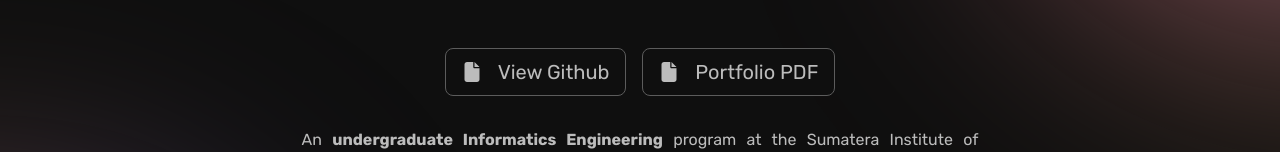
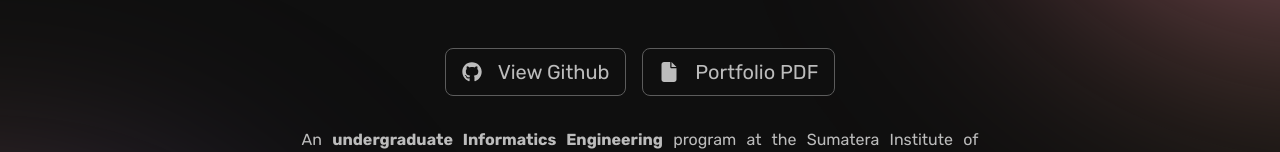
Before and after one commit to yondikavl/portfolio, a Next.js app: page / in a window 1280 px wide. Shown: the part 480-632 px from the top of the page. Built offline with nearby package versions, Linux system fonts and the light colour scheme.

Commit message:
update link

```diff
--- a/src/components/elements/Hero.tsx
+++ b/src/components/elements/Hero.tsx
@@ -2,7 +2,7 @@
 
 import React from "react";
 import { FaMobileAlt } from "react-icons/fa";
-import { FaFile, FaGlobe, FaShapes } from "react-icons/fa6";
+import { FaFile, FaGlobe, FaShapes, FaGithub } from "react-icons/fa6";
 import { Card } from "./Card";
 
 export const Hero = () => {
@@ -11,7 +11,7 @@ export const Hero = () => {
   };
 
   const onClickPdf = () => {
-    window.open("https://drive.google.com/file/d/12hIUHP8CPnygqFy8fRa-QUaKj4-NxU1R/view?usp=sharing", "_blank");
+    window.open("https://drive.google.com/file/d/1bCGP69dNEZATAZLqLYIE1jFnJjSNhR1V/view?usp=sharing", "_blank");
   };
 
   return (
@@ -38,7 +38,7 @@ export const Hero = () => {
             onClick={onClick}
             className="flex min-h-12 min-w-20 items-center justify-center gap-4 rounded-lg border border-[#5C5C5C] bg-[#0f0f0f] px-4 py-2 hover:bg-[#af9d55] hover:font-bold hover:text-[#0f0f0f] md:text-xl"
           >
-            <FaFile className="md:text-xl" />
+            <FaGithub className="md:text-xl" />
             View Github
           </button>
           <button
```
